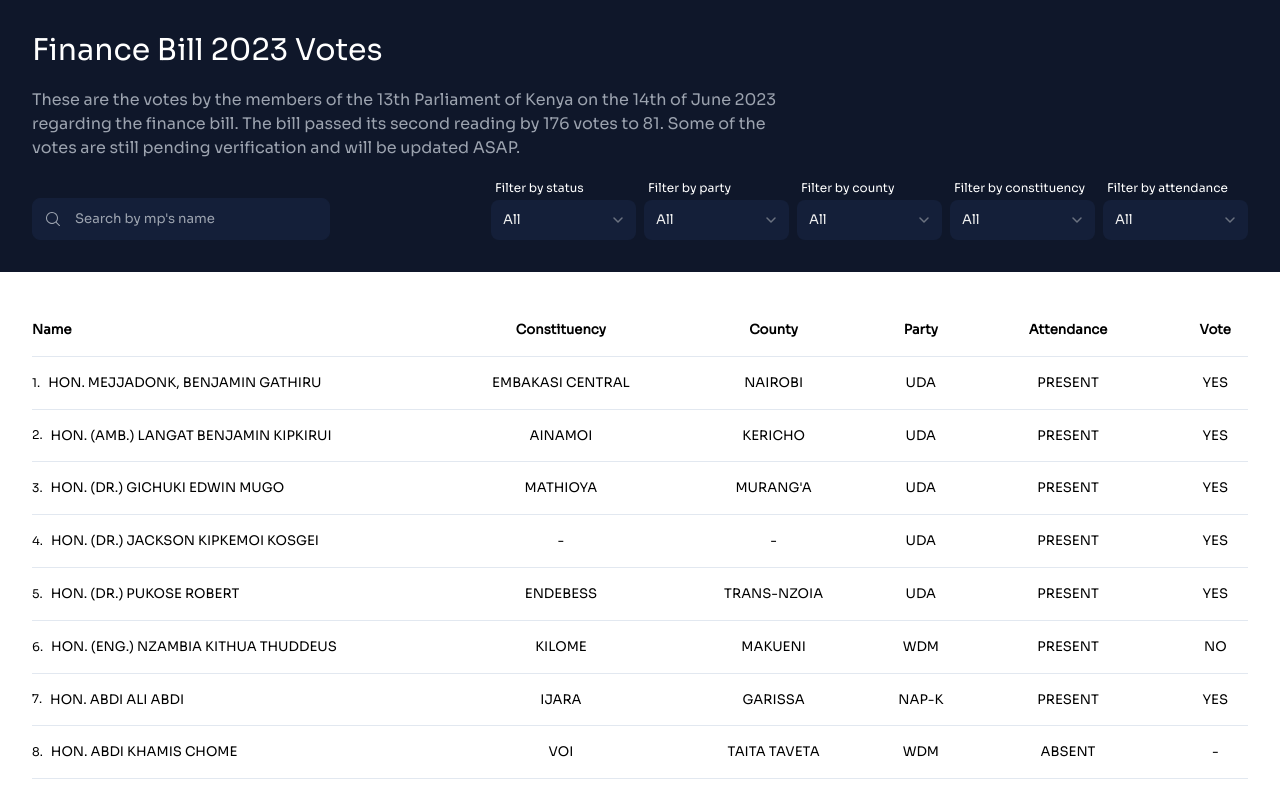
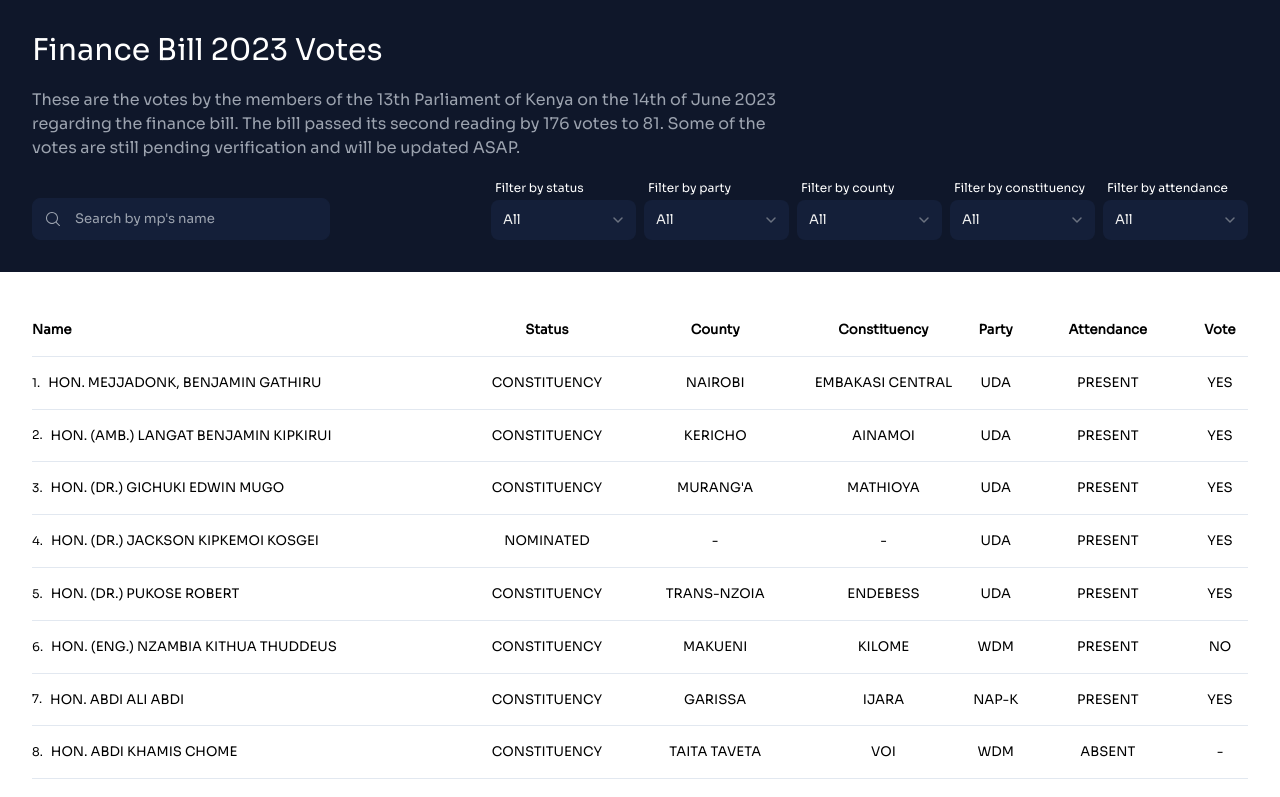
Before and after one commit to AustinMusiku/FinanceBill2023Votes, a React (Vite) app: page / in a window 1280 px wide. Shown: the top 797 px of the page. Built offline with nearby package versions, Linux system fonts and the light colour scheme.

Commit message:
display the mp type(status) column

```diff
--- a/src/Mp.jsx
+++ b/src/Mp.jsx
@@ -7,6 +7,7 @@ const Mp = ({
 	party,
 	attendance,
 	vote,
+	status,
 }) => {
 	return (
 		<li className="text-underline flex w-full flex-row items-center gap-2 border-b-[1px] border-slate-200 py-4">
@@ -18,12 +19,16 @@ const Mp = ({
 			</p>
 
 			<div className="flex basis-1/2 flex-row justify-between md:basis-[65%]">
-				<p className="hidden basis-1/4 text-center text-sm md:inline-block">
-					{constituency === "" ? "-" : constituency}
+				<p className="hidden basis-1/4  text-center text-sm md:inline-block">
+					{status === "" ? "-" : status}
 				</p>
 
 				<p className="hidden basis-1/4  text-center text-sm md:inline-block">
 					{county === "" ? "-" : county}
+				</p>
+
+				<p className="hidden basis-1/4 text-center text-sm md:inline-block">
+					{constituency === "" ? "-" : constituency}
 				</p>
 
 				<p className="basis-1/12 text-center text-sm">
--- a/src/MpsList.jsx
+++ b/src/MpsList.jsx
@@ -2,8 +2,16 @@ import Mp from "./Mp";
 
 const MpsList = ({ mps }) => {
 	let mpsList = mps.map((item, idx) => {
-		const [name, imageLink, county, constituency, party, attendance, vote] =
-			item;
+		const [
+			name,
+			imageLink,
+			county,
+			constituency,
+			party,
+			attendance,
+			vote,
+			status,
+		] = item;
 
 		const mp = {
 			name,
@@ -13,6 +21,7 @@ const MpsList = ({ mps }) => {
 			party,
 			attendance,
 			vote,
+			status,
 		};
 
 		return (
@@ -26,6 +35,7 @@ const MpsList = ({ mps }) => {
 				party={mp.party}
 				attendance={mp.attendance ?? true}
 				vote={mp.vote ?? true}
+				status={mp.status ?? ""}
 			/>
 		);
 	});
@@ -43,10 +53,13 @@ const MpsList = ({ mps }) => {
 
 					<div className="flex basis-1/2 flex-row justify-between md:basis-[65%]">
 						<p className="hidden basis-1/4 text-center text-sm font-bold md:inline-block">
-							Constituency
+							Status
 						</p>
 						<p className="hidden basis-1/4 text-center text-sm font-bold md:inline-block">
 							County
+						</p>
+						<p className="hidden basis-1/4 text-center text-sm font-bold md:inline-block">
+							Constituency
 						</p>
 						<p className="basis-1/12 text-center text-sm font-bold">Party</p>
 						<p className="basis-1/4 text-center text-sm font-bold">
```
